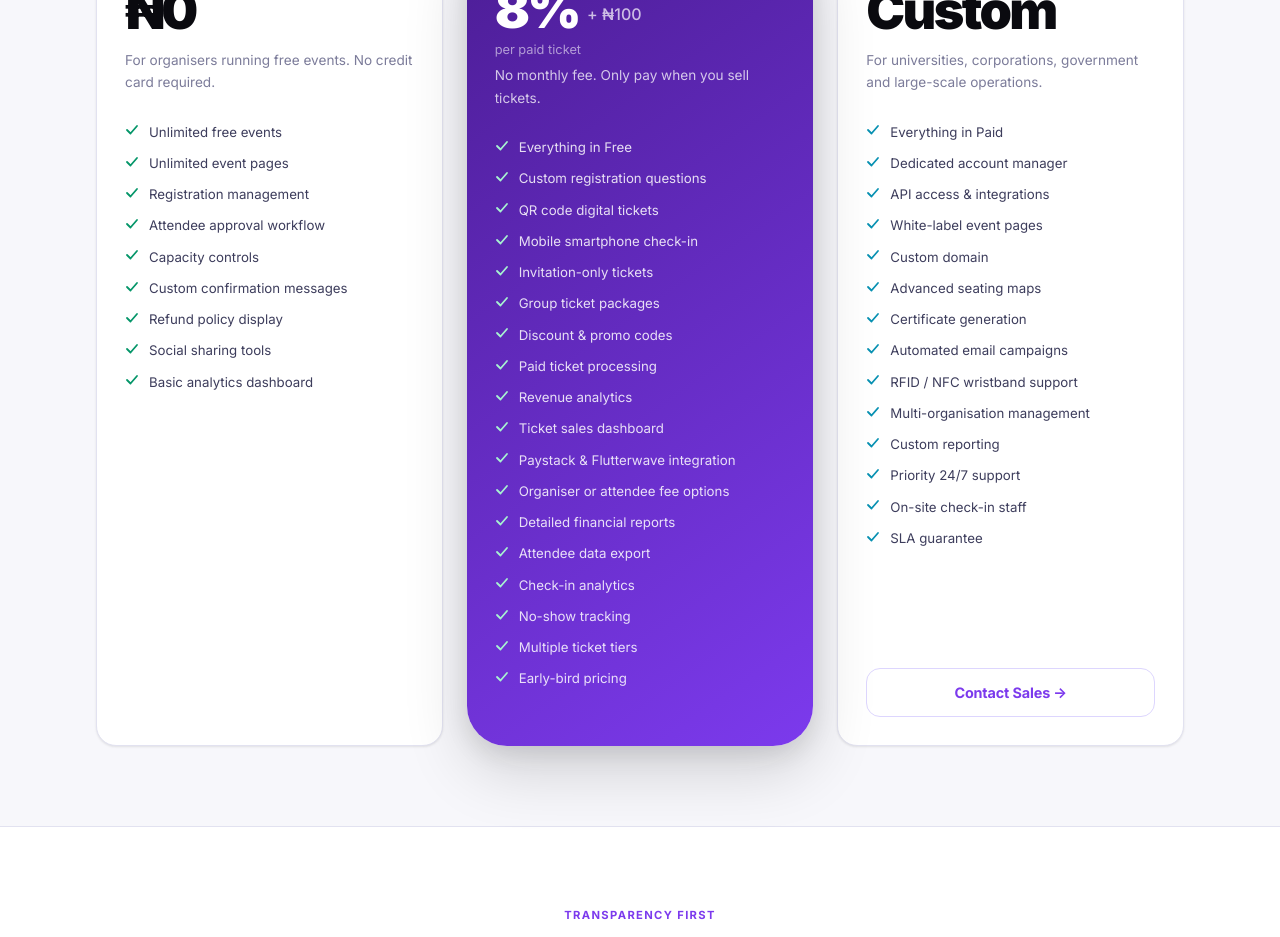
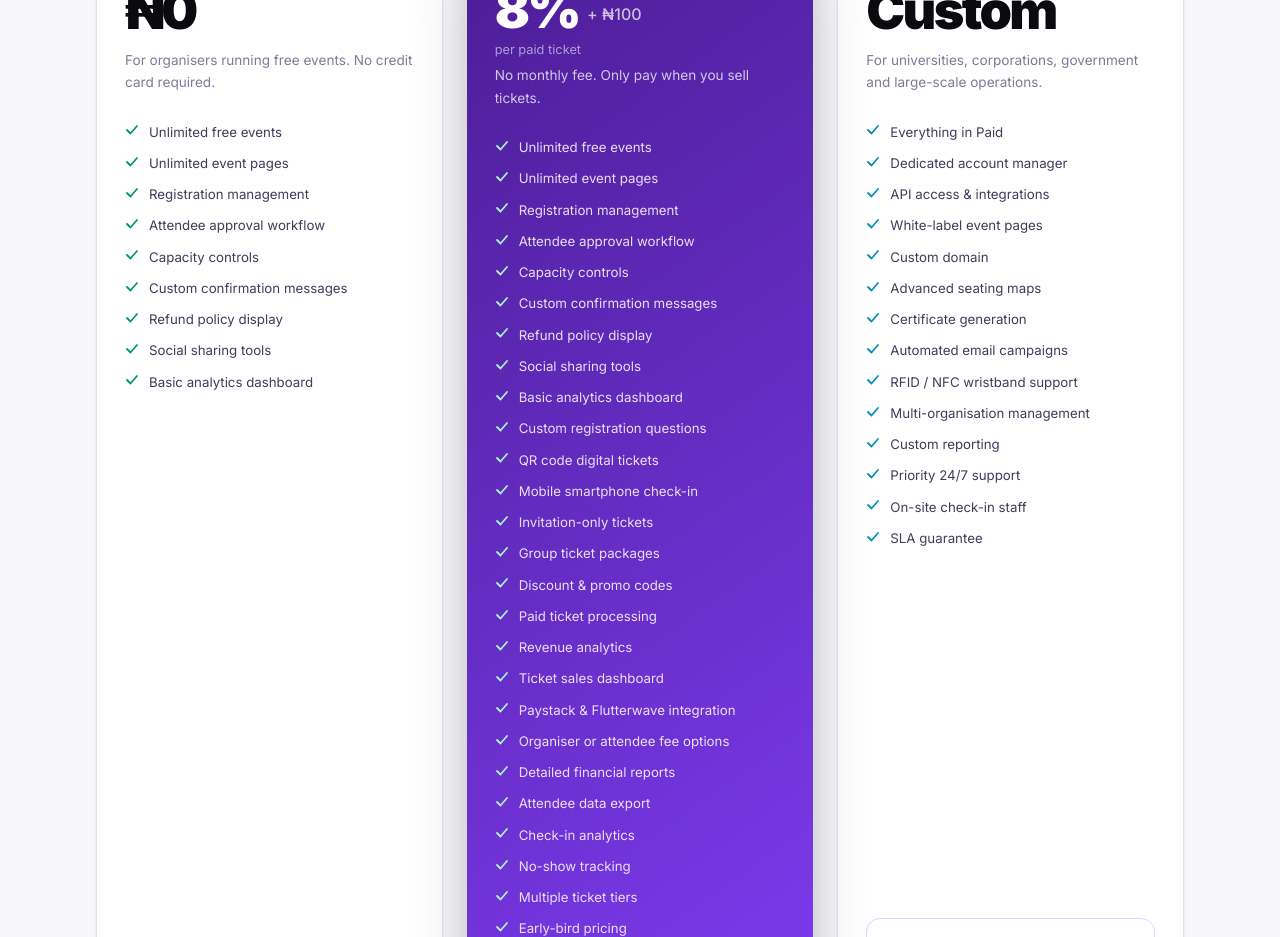
Before and after one commit to ChiekeNN/ueb-platform, a Next.js app: page /pricing in a window 1280 px wide. Shown: the part 860-1797 px from the top of the page. Built offline with nearby package versions, Linux system fonts and the light colour scheme; no server answers.

Commit message:
List full feature set on popular plan
Co-authored-by: arena-agent <297053741+arena-agent@users.noreply.github.com>

```diff
--- a/src/app/pricing/page.tsx
+++ b/src/app/pricing/page.tsx
@@ -16,7 +16,15 @@ const FREE_FEATURES = [
 ];
 
 const PAID_FEATURES = [
-  "Everything in Free",
+  "Unlimited free events",
+  "Unlimited event pages",
+  "Registration management",
+  "Attendee approval workflow",
+  "Capacity controls",
+  "Custom confirmation messages",
+  "Refund policy display",
+  "Social sharing tools",
+  "Basic analytics dashboard",
   "Custom registration questions",
   "QR code digital tickets",
   "Mobile smartphone check-in",
```
